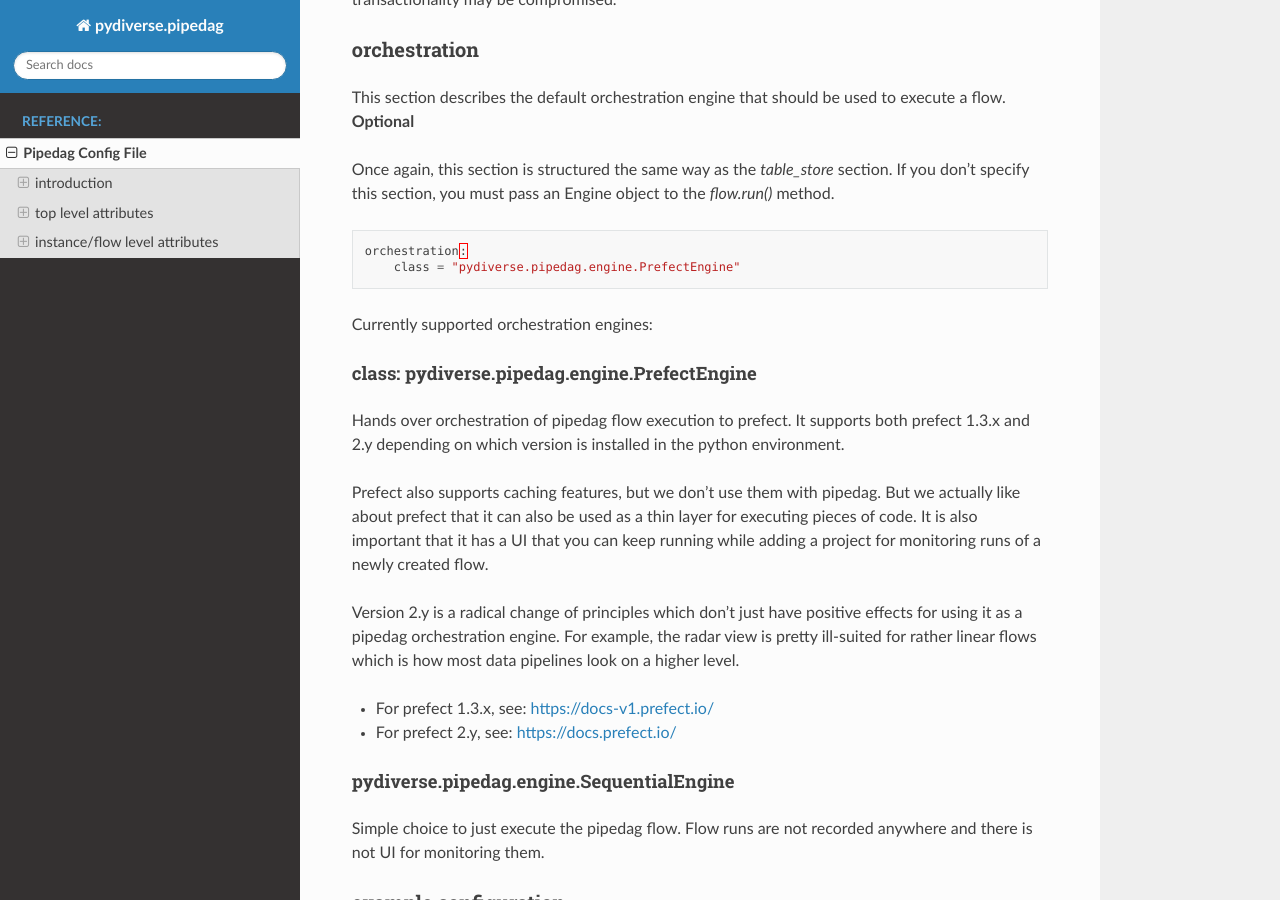
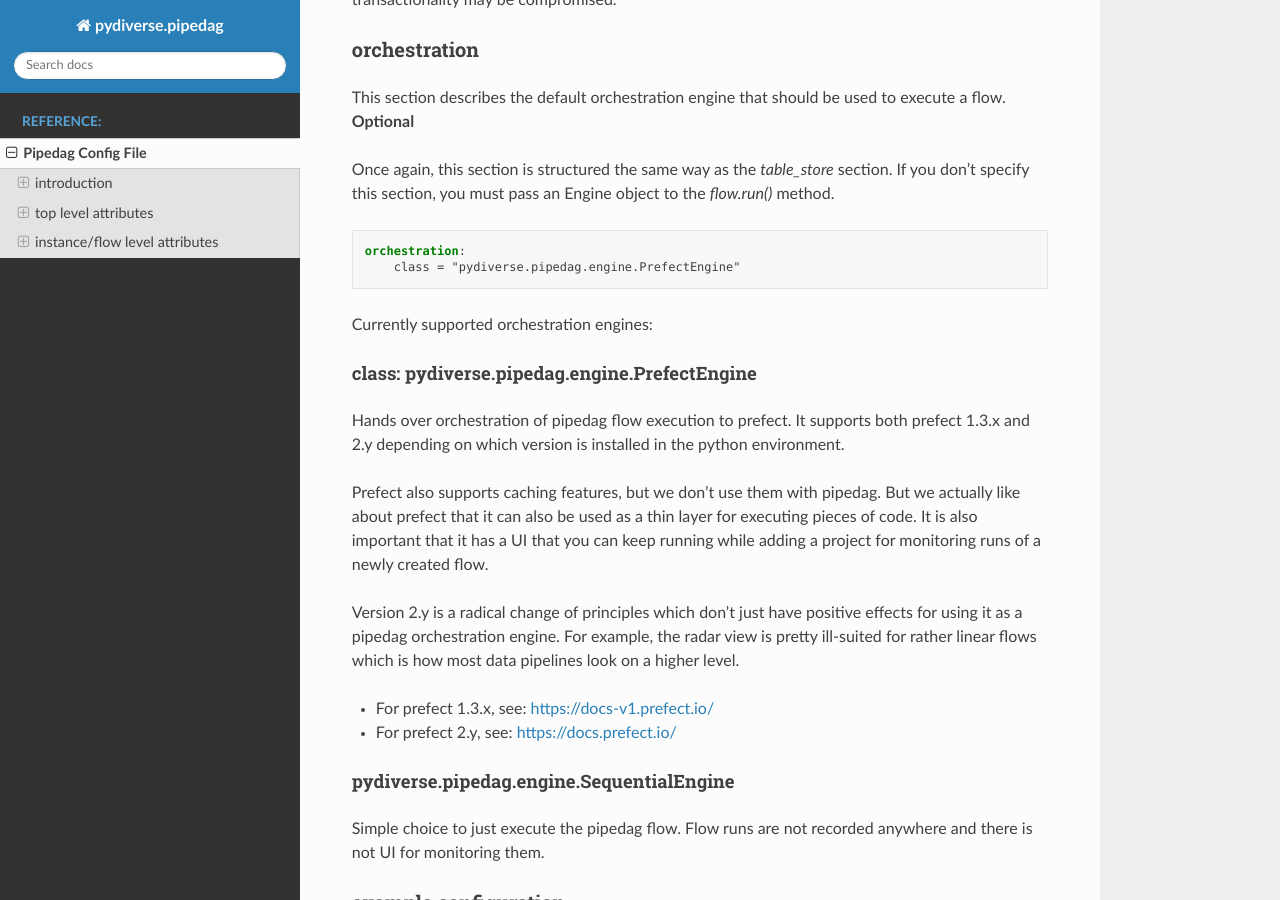
Before and after one commit to pydiverse/pydiverse.pipedag, a Sphinx documentation site: the page built from docs/reference/config.rst, in a window 1280 px wide and 900 px high, scrolled down 7986 px. Built offline with Sphinx 7.4.7 and the Read the Docs theme 2.0.0, drawn with Linux system fonts in a browser that asks for light colours; pages that are not in the unit, such as notebooks, are missing from menus.

Commit message:
docs: document new pipedag config file format

```diff
--- a/docs/reference/config.rst
+++ b/docs/reference/config.rst
@@ -400,7 +400,7 @@ This section describes the default orchestration engine that should be used to e
 Once again, this section is structured the same way as the `table_store` section.
 If you don't specify this section, you must pass an Engine object to the `flow.run()` method.
 
-.. code-block:: toml
+.. code-block:: yaml
 
     orchestration:
         class = "pydiverse.pipedag.engine.PrefectEngine"
```
